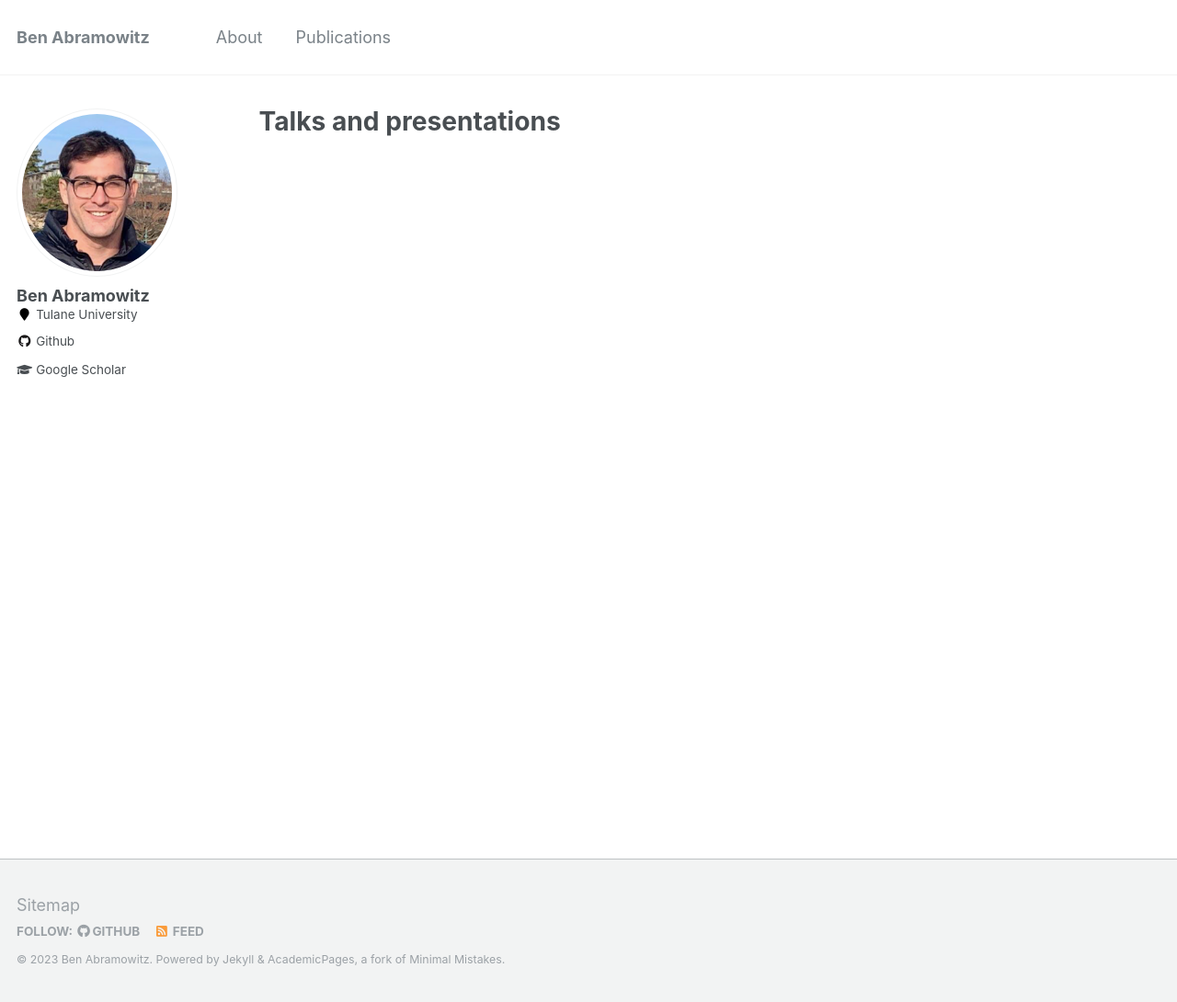
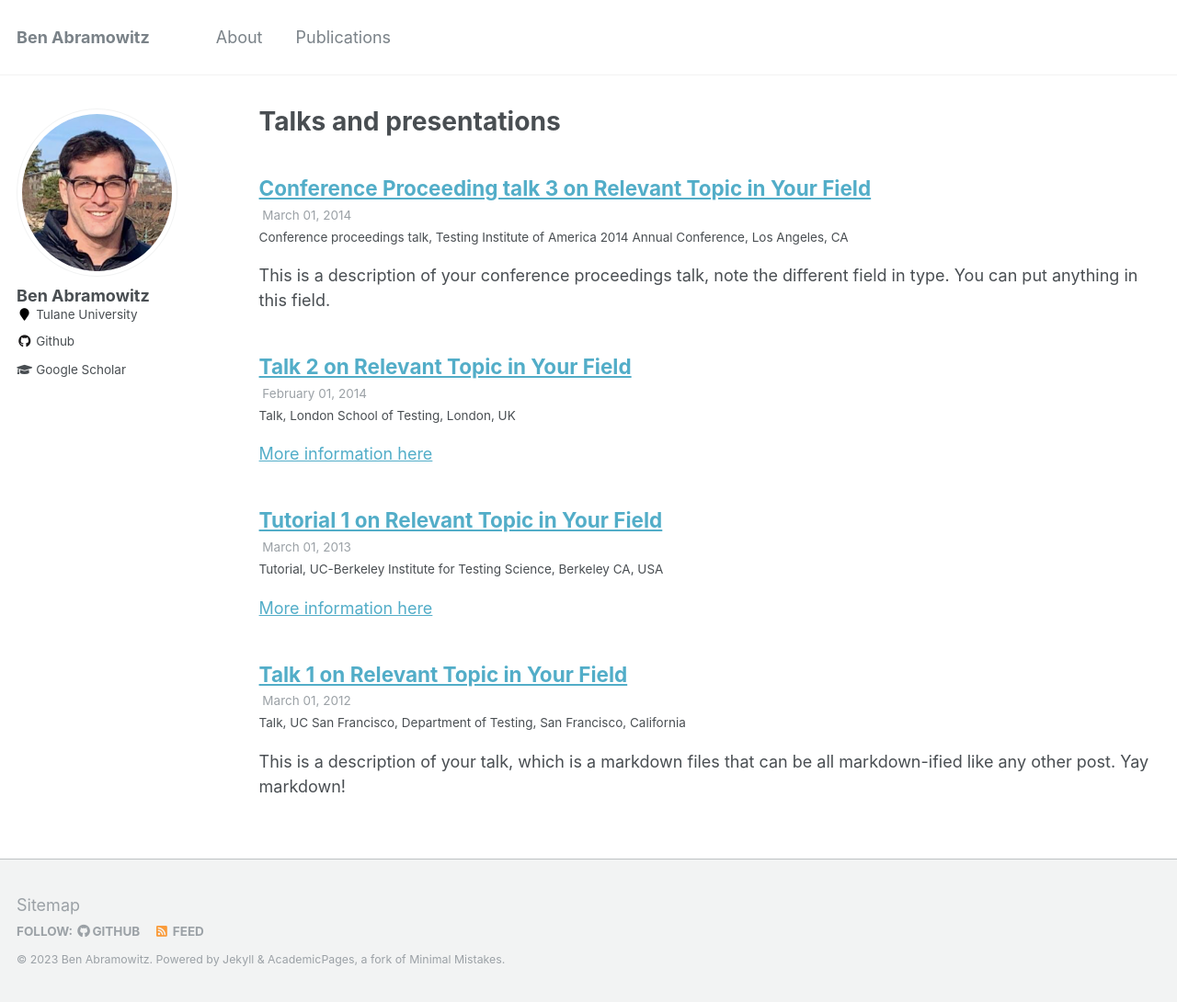
Before and after one commit to BenAbramowitz/BenAbramowitz.github.io, a Jekyll site: the page built from _pages/talks.html, in a window 1280 px wide and 1090 px high. Shown: the whole window at 92% size. Built offline with Jekyll 4.4.1, drawn with Linux system fonts in a browser that asks for light colours; part of the change alters nothing that is shown.

```diff
--- a/_config.yml
+++ b/_config.yml
@@ -174,19 +174,19 @@ kramdown:
 
 
 # Collections
-# collections:
-#   teaching:
-#     output: true
-#     permalink: /:collection/:path/
-#   publications:
-#     output: true
-#     permalink: /:collection/:path/
-#   portfolio:
-#     output: true
-#     permalink: /:collection/:path/
-#   talks:
-#     output: true
-#     permalink: /:collection/:path/
+collections:
+  teaching:
+    output: true
+    permalink: /:collection/:path/
+  publications:
+    output: true
+    permalink: /:collection/:path/
+  portfolio:
+    output: true
+    permalink: /:collection/:path/
+  talks:
+    output: true
+    permalink: /:collection/:path/
 
 
 # Defaults
```
